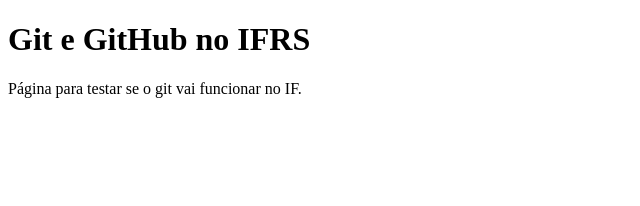
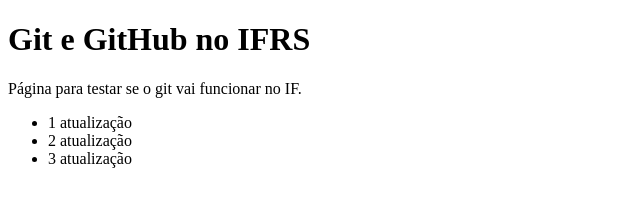
Before and after one commit to sieben-marco/teste-git-if, a plain HTML site: page index.html in a window 1280 px wide. Shown: the whole page, without its empty margins (0-640 px from the left). Drawn offline with Linux system fonts and the light colour scheme.

Commit message:
atualizacao da index

```diff
--- a/index.html
+++ b/index.html
@@ -8,5 +8,10 @@
 <body>
     <h1>Git e GitHub no IFRS</h1>
     <p>Página para testar se o git vai funcionar no IF.</p>
+    <ul>
+        <li>1 atualização</li>
+        <li>2 atualização</li>
+        <li>3 atualização</li>
+    </ul>
 </body>
 </html>
```
